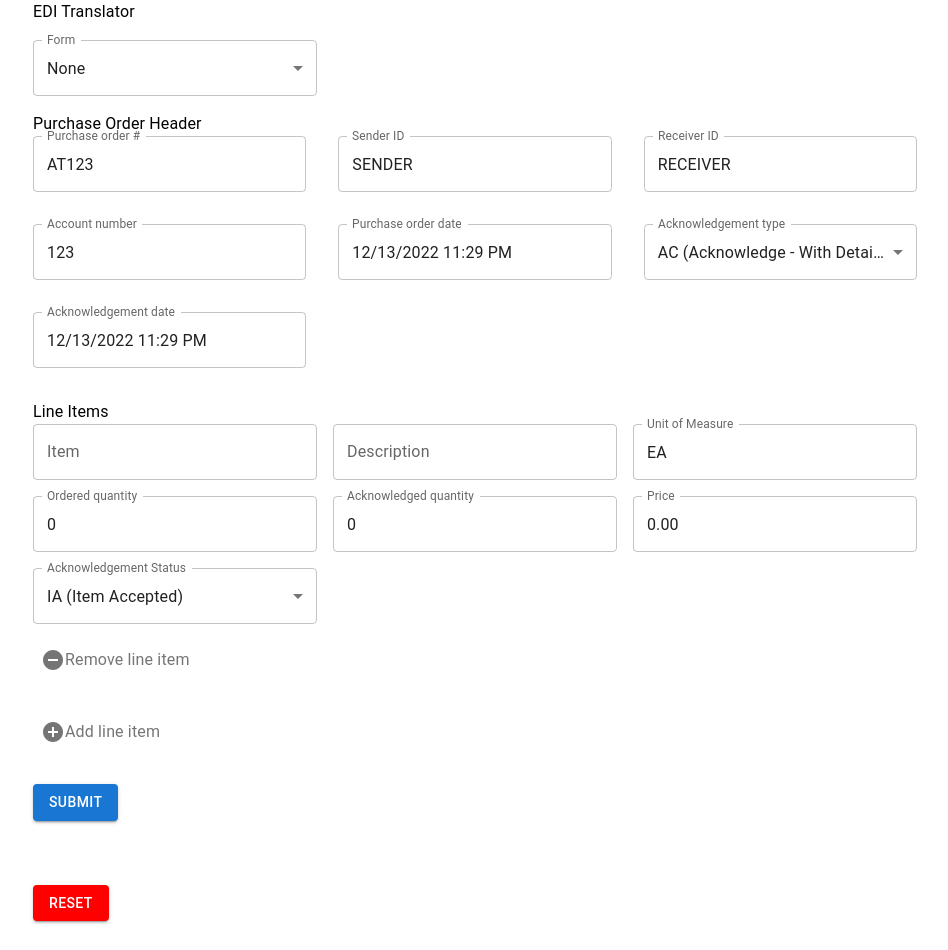
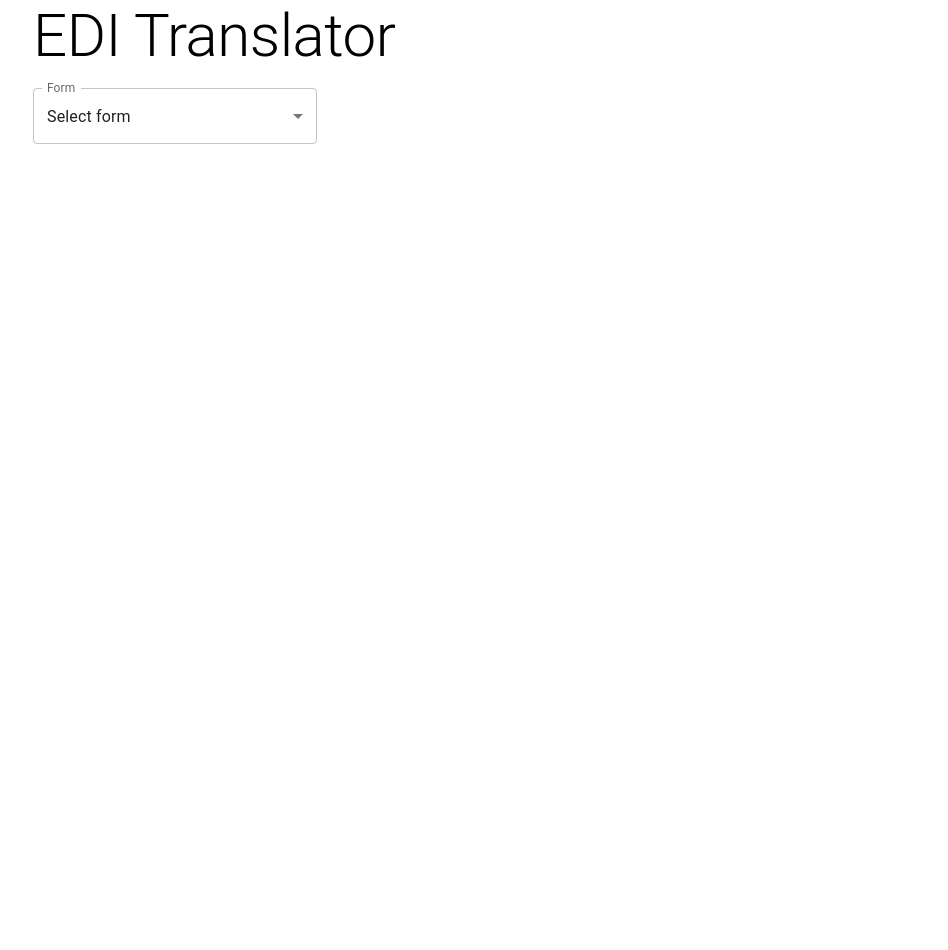
Before and after one commit to trandrew1023/edi-translator, a React (Create React App) app: page / in a window 1280 px wide. Shown: the top 950 px of the page, without its empty margins (165-1113 px from the left). After the commit the page ends 800 px from the top, so only its background shows below. Built offline with nearby package versions, Linux system fonts and the light colour scheme.

Commit message:
v0.2.0 (#1)

```diff
--- a/package.json
+++ b/package.json
@@ -1,6 +1,6 @@
 {
   "name": "edi-translator",
-  "version": "0.1.0",
+  "version": "0.2.0",
   "homepage": "https://trandrew1023.github.io/edi-translator",
   "private": true,
   "dependencies": {
--- a/public/index.html
+++ b/public/index.html
@@ -24,7 +24,7 @@
       work correctly both with client-side routing and a non-root public URL.
       Learn how to configure a non-root public URL by running `npm run build`.
     -->
-    <title>React App</title>
+    <title>EDI Translator</title>
   </head>
   <body>
     <noscript>You need to enable JavaScript to run this app.</noscript>
--- a/src/App.jsx
+++ b/src/App.jsx
@@ -24,7 +24,7 @@ function App() {
         maxWidth='md'
       >
         <Grid item xs={12}>
-          <Typography>EDI Translator</Typography>
+          <Typography variant='h2'>EDI Translator</Typography>
         </Grid>
         <Grid item xs={4}>
           <FormControl fullWidth>
@@ -36,14 +36,16 @@ function App() {
               value={form}
               onChange={handleFormChange}
             >
-              <MenuItem value={0}>None</MenuItem>
+              <MenuItem value={0}>Select form</MenuItem>
               <MenuItem value={855004010}>855 (v004010)</MenuItem>
             </Select>
           </FormControl>
         </Grid>
-        <Grid item xs={12}>
+        {form == 855004010 && (
+          <Grid item xs={12}>
           <PurchaseOrder></PurchaseOrder>
         </Grid>
+        )}
       </Grid>
     </Box>
   );
--- a/src/components/LineItems.jsx
+++ b/src/components/LineItems.jsx
@@ -39,7 +39,7 @@ function LineItems({ lineItems, setLineItems }) {
   return (
     <Grid container>
       <Grid item xs={12}>
-        <Typography>Line Items</Typography>
+        <Typography variant='h4'>Line Items</Typography>
       </Grid>
       {lineItems && lineItems.map((lineItem) => (
         <LineItem
--- a/src/components/PurchaseOrder.jsx
+++ b/src/components/PurchaseOrder.jsx
@@ -1,27 +1,28 @@
-import { React, useState } from 'react';
+import { React, useEffect, useState } from 'react';
 import dayjs from 'dayjs';
 import {
   Button,
   FormControl,
   Grid,
+  IconButton,
   InputLabel,
   MenuItem,
   Select,
   TextField,
+  Tooltip,
   Typography,
 } from '@mui/material';
 import { AdapterDayjs } from '@mui/x-date-pickers/AdapterDayjs';
 import { LocalizationProvider } from '@mui/x-date-pickers/LocalizationProvider';
 import { DateTimePicker } from '@mui/x-date-pickers/DateTimePicker';
+import ContentCopyIcon from '@mui/icons-material/ContentCopy';
 import { nanoid } from 'nanoid';
 import { to855 } from '../common/855Translator';
 import LineItems from './LineItems';
 import poAckTypeCodes from '../static/data/poAckTypeCodes.json';
+import { Box } from '@mui/system';
 
 function PurchaseOrder() {
-  const [acknowledgementType, setAcknowledgementType] = useState('AC');
-  const [ackDate, setAckDate] = useState(dayjs(new Date()));
-  const [poDate, setPoDate] = useState(dayjs(new Date()));
   const [lineItems, setLineItems] = useState([{
     key: nanoid(),
     item: '',
@@ -32,48 +33,61 @@ function PurchaseOrder() {
     price: '0.00',
     acknowledgementStatus: 'IA',
   }]);
-  const [purchaseOrderNumber, setPurchaseOrderNumber] = useState('AT123');
-  const [senderId, setSenderId] = useState('SENDER');
-  const [receiverId, setReceiverId] = useState('RECEIVER');
-  const [accountNumber, setAccountNumber] = useState('123');
   const [text, setText] = useState(``);
-
-  const handleAcknowledgementTypeChange = (event) => {
-    setAcknowledgementType(event.target.value)
-  }
+  const [purchaseOrder, setPurchaseOrder] = useState({
+    purchaseOrderNumber: '',
+    senderId: '',
+    receiverId: '',
+    accountNumber: '',
+    poDate: dayjs(new Date()),
+    ackDate: dayjs(new Date()),
+    acknowledgementType: 'AC',
+  });
+  const [toolTipOpen, setToolTipOpen] = useState(false);
+  const [saveToolTipOpen, setSaveToolTipOpen] = useState(false);
+  const [formErrors, setFormErrors] = useState({});
 
   const handleAckDateChange = (newValue) => {
-    setAckDate(newValue);
+    setPurchaseOrder({...purchaseOrder, ackDate: newValue});
   };
 
   const handlePoDateChange = (newValue) => {
-    setPoDate(newValue);
+    setPurchaseOrder({...purchaseOrder, poDate: newValue});
   };
 
   const handleSubmit = () => {
-    const purchaseOrder = {
-      purchaseOrderNumber: purchaseOrderNumber,
-      senderId: senderId,
-      receiverId: receiverId,
-      accountNumber: accountNumber,
-      purchaseOrderDate: poDate,
-      purchaseOrderTime: poDate,
-      purchaseOrderDateFull: poDate,
-      acknowledgementType: acknowledgementType,
-    };
-    let temp = to855(purchaseOrder, lineItems);
-    console.log(temp);
-    setText(temp);
+    setFormErrors({});
+    setText(``);
+    handleSave();
+    const checkForm = {};
+    if (!purchaseOrder.purchaseOrderNumber) {
+      checkForm.purchaseOrderNumber = true;
+    }
+    if (checkForm && Object.keys(checkForm).length > 0) {
+      setFormErrors({...checkForm});
+      return;
+    }
+    let submittedPurchaseOrder = to855(purchaseOrder, lineItems);
+    setText(submittedPurchaseOrder);
+  };
+
+  const handleSave = () => {
+    localStorage.setItem('purchaseOrder', JSON.stringify(purchaseOrder));
+    localStorage.setItem('lineItems', JSON.stringify(lineItems));
   };
 
   const handleReset = () => {
-    setPurchaseOrderNumber('');
-    setSenderId('');
-    setReceiverId('');
-    setAccountNumber('');
-    setAckDate(dayjs(new Date()));
-    setPoDate(dayjs(new Date()));
-    setAcknowledgementType('AC');
+    setFormErrors({});
+    setText(``);
+    setPurchaseOrder({
+      purchaseOrderNumber: '',
+      senderId: '',
+      receiverId: '',
+      accountNumber: '',
+      poDate: dayjs(new Date()),
+      ackDate: dayjs(new Date()),
+      acknowledgementType: 'AC',
+    });
     setLineItems([{
       key: nanoid(),
       item: '',
@@ -84,50 +98,93 @@ function PurchaseOrder() {
       price: '0.00',
       acknowledgementStatus: 'IA',
     }])
+    localStorage.removeItem('purchaseOrder');
+    localStorage.removeItem('lineItems');
+  };
+
+  const handleLineItemReset = () => {
+    setFormErrors({});
+    setLineItems([{
+      key: nanoid(),
+      item: '',
+      description: '',
+      unitOfMeasure: 'EA',
+      orderedQuantity: '0',
+      acknowledgedQuantity: '0',
+      price: '0.00',
+      acknowledgementStatus: 'IA',
+    }])
+    localStorage.removeItem('lineItems');
+  };
+
+  useEffect(() => {
+    let savedPurchaseOrder = localStorage.getItem('purchaseOrder');
+    const savedLineItems = localStorage.getItem('lineItems');
+    if (savedPurchaseOrder) {
+      savedPurchaseOrder = JSON.parse(savedPurchaseOrder);
+      setPurchaseOrder({...savedPurchaseOrder, poDate: dayjs(savedPurchaseOrder.poDate)});
+    }
+    if (savedLineItems) {
+      setLineItems(JSON.parse(savedLineItems));
+    }
+  }, []);
+
+  const handleTooltipClose = () => {
+    setToolTipOpen(false);
+  };
+
+  const handleSaveTooltipClose = () => {
+    setSaveToolTipOpen(false);
+  };
+
+  const editPurchaseOrder = (event, param) => {
+    setPurchaseOrder({...purchaseOrder, [param]: event.target.value});
   };
 
   return (
     <Grid container spacing={4}>
       <Grid item xs={12} mb={-4}>
-        <Typography>Purchase Order Header</Typography>
+        <Typography variant='h4'>Purchase Order Header</Typography>
       </Grid>
       <Grid item md={4}>
         <TextField
           fullWidth
+          required
+          error={formErrors.purchaseOrderNumber}
           label='Purchase order #'
-          value={purchaseOrderNumber}
-          onChange={(event) => setPurchaseOrderNumber(event.target.value)}
+          value={purchaseOrder.purchaseOrderNumber}
+          onChange={(event) => editPurchaseOrder(event, 'purchaseOrderNumber')}
         />
       </Grid>
       <Grid item md={4}>
         <TextField
           fullWidth
           label='Sender ID'
-          value={senderId}
-          onChange={(event) => setSenderId(event.target.value)}
+          value={purchaseOrder.senderId}
+          onChange={(event) => editPurchaseOrder(event, 'senderId')}
         />
       </Grid>
       <Grid item md={4}>
         <TextField
           fullWidth
           label='Receiver ID'
-          value={receiverId}
-          onChange={(event) => setReceiverId(event.target.value)}
+          value={purchaseOrder.receiverId}
+          onChange={(event) => editPurchaseOrder(event, 'receiverId')}
         />
       </Grid>
       <Grid item md={4}>
         <TextField
           fullWidth
           label='Account number'
-          value={accountNumber}
-          onChange={(event) => setAccountNumber(event.target.value)}
+          value={purchaseOrder.accountNumber}
+          onChange={(event) => editPurchaseOrder(event, 'accountNumber')}
         />
       </Grid>
       <Grid item md={4}>
         <LocalizationProvider dateAdapter={AdapterDayjs}>
           <DateTimePicker
             label="Purchase order date"
-            value={poDate}
+            value={purchaseOrder.poDate}
             onChange={handlePoDateChange}
             renderInput={(params) => <TextField fullWidth {...params} />}
           />
@@ -138,8 +195,8 @@ function PurchaseOrder() {
           <InputLabel>Acknowledgement type</InputLabel>
           <Select
             label="Acknowledgement type"
-            value={acknowledgementType}
-            onChange={handleAcknowledgementTypeChange}
+            value={purchaseOrder.acknowledgementType}
+            onChange={(event) => editPurchaseOrder(event, 'acknowledgementType')}
           >
             {poAckTypeCodes.map((poAckTypeCode => (
               <MenuItem value={poAckTypeCode.code} key={poAckTypeCode.code}>
@@ -153,7 +210,7 @@ function PurchaseOrder() {
         <LocalizationProvider dateAdapter={AdapterDayjs}>
           <DateTimePicker
             label="Acknowledgement date"
-            value={ackDate}
+            value={purchaseOrder.ackDate}
             onChange={handleAckDateChange}
             renderInput={(params) => <TextField {...params} fullWidth />}
           />
@@ -162,8 +219,67 @@ function PurchaseOrder() {
       <Grid item xs={12}>
         <LineItems lineItems={lineItems} setLineItems={setLineItems} />
       </Grid>
-      <Grid item xs={12} mb={4}>
+      {text &&
+        <Grid
+        item
+        xs={12}
+        >
+          <Typography variant='h4'>Generated 855 file text</Typography>
+          <Box sx={{border: 1}}>
+            <Typography sx={{ wordBreak: "break-word" }}>{text.replace(/ /g, '\u00A0')}</Typography>
+          </Box>
+          <Tooltip
+          title='Copied to clipboard!'
+          open={toolTipOpen}
+          leaveDelay={750}
+          onClose={handleTooltipClose}
+          >
+          <IconButton
+          onClick={() => {
+            navigator.clipboard.writeText(text);
+            setToolTipOpen(true);
+          }}
+          sx={{
+            marginLeft: 'auto',
+            float: 'right'
+          }}
+          >
+            <ContentCopyIcon/>
+          </IconButton>
+          </Tooltip>
+        </Grid>
+      }
+      <Grid item xs={12}>
         <Button onClick={handleSubmit} variant='contained'>Submit</Button>
+        {(formErrors && Object.keys(formErrors).length > 0)
+        && <Typography sx={{color:'red'}}>Unable to generate, please check the fields</Typography>}
+      </Grid>
+      <Grid item xs={12}>
+      <Tooltip
+          title='Saved!'
+          open={saveToolTipOpen}
+          leaveDelay={750}
+          onClose={handleSaveTooltipClose}
+          >
+        <Button
+        onClick={() => {
+          handleSave();
+          setSaveToolTipOpen(true);
+        }}
+        variant='contained'
+        >
+          Save
+          </Button>
+          </Tooltip>
+      </Grid>
+      <Grid item xs={12}>
+        <Button
+          onClick={handleLineItemReset}
+          variant='contained'
+          sx={{ backgroundColor: 'red' }}
+        >
+          Clear line items
+        </Button>
       </Grid>
       <Grid item xs={12} mb={4}>
         <Button
@@ -174,12 +290,6 @@ function PurchaseOrder() {
           Reset
         </Button>
       </Grid>
-      {text &&
-        <Grid item xs={12} mb={4}>
-          <Typography>Generated 855 file text</Typography>
-          <Typography sx={{ wordBreak: "break-word" }}>{text.replace(/ /g, '\u00A0')}</Typography>
-        </Grid>
-      }
     </Grid>
   );
 }
```
Also changed, not shown: src/common/855Translator.js (+32 -9 lines), src/components/LineItem.jsx (+10 -0 lines), 1 other file (tests, documents, lock files or other folders).
